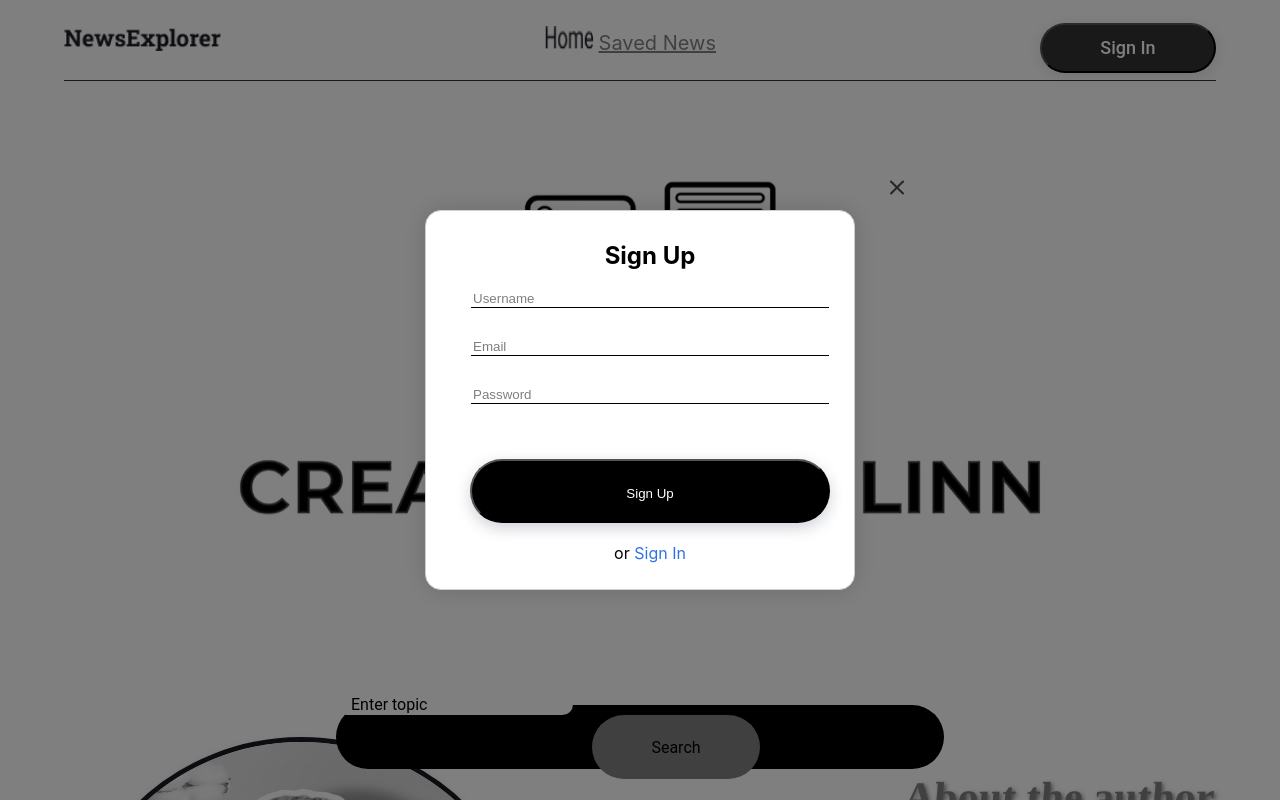
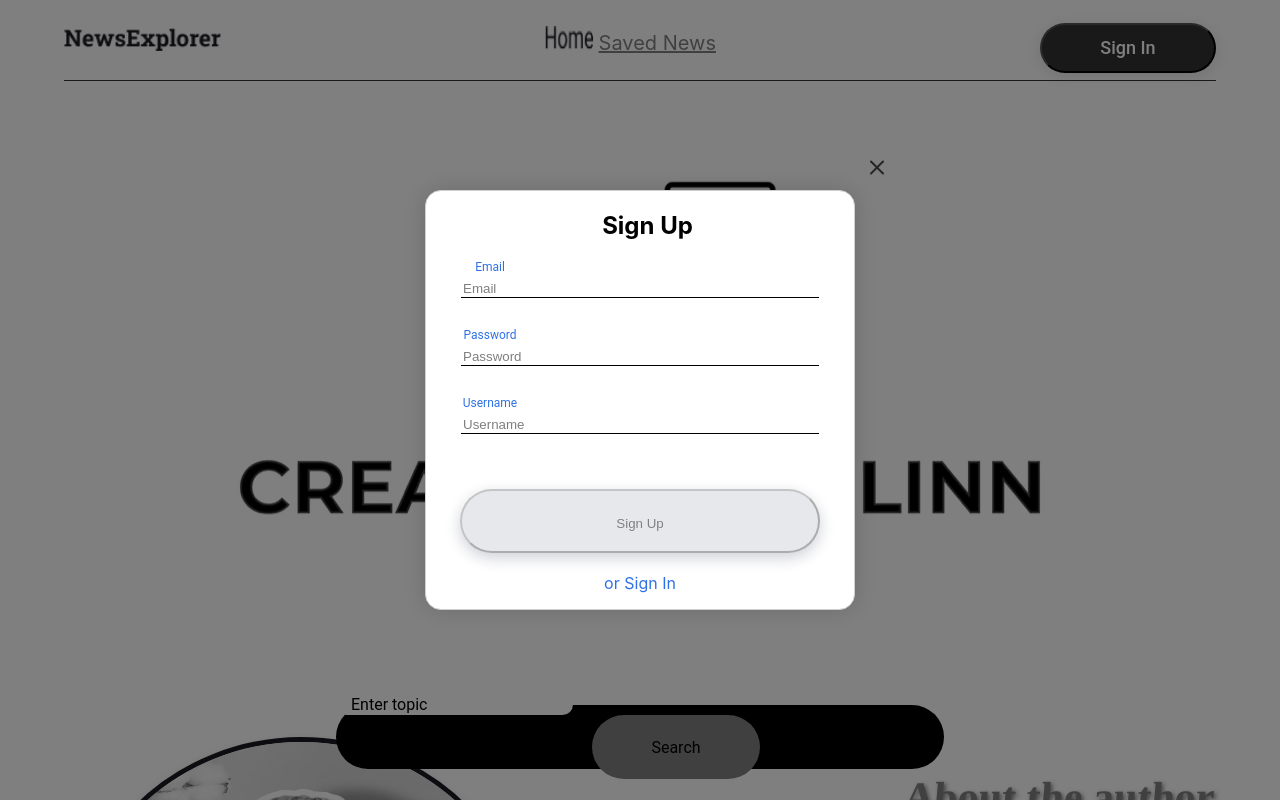
Before and after one commit to blinn26/project-name-frontend, a React (Create React App) app: page /about in a window 1280 px wide. Both pictures are taken after a click on the button "Sign In". Shown: the top 800 px of the page. Built offline with nearby package versions, Linux system fonts and the light colour scheme; no server answers.

Commit message:
Goodnight code

```diff
--- a/src/components/Footer/Footer.css
+++ b/src/components/Footer/Footer.css
@@ -1,5 +1,4 @@
 .footer {
-  max-width: 1440px;
   height: 80px;
   display: flex;
   justify-content: space-between;
--- a/src/components/ModalWithForm/ModalWithForm.css
+++ b/src/components/ModalWithForm/ModalWithForm.css
@@ -14,7 +14,8 @@
   transition: visibility 0s, opacity 0.5s linear;
 }
 
-.modal-overlay_open {
+.modal-overlay_open,
+.modal_open {
   visibility: visible;
   opacity: 1;
 }
@@ -30,22 +31,17 @@
   box-shadow: 0 0 25px rgba(0, 0, 0, 0.15);
 }
 
-.modal_open {
-  visibility: visible;
-  opacity: 1;
-}
-
 .modal__form {
   display: flex;
   flex-direction: column;
   align-items: center;
-  padding: 10px;
   position: relative;
   width: 100%;
 }
 
 .modal__title {
-  padding: 0;
+  text-align: left;
+  padding-left: 15px;
 }
 
 .modal__input {
@@ -55,7 +51,6 @@
   border-bottom: 1px solid #000000;
   background: transparent;
   margin-bottom: 30px;
-
 }
 
 .modal__input::placeholder {
@@ -77,9 +72,11 @@
   line-height: 64px;
 }
 
+.modal__button-submit_disabled,
 .modal__button-disabled {
   background-color: #E6E8EB;
   cursor: not-allowed;
+  color: gray;
 }
 
 .modal__button-close {
@@ -95,6 +92,11 @@
 .modal__alternative {
   text-align: center;
   margin-top: 20px;
+  color: #2F71E5;
+
+  cursor: pointer;
+
+
 }
 
 .signin-link {
@@ -103,7 +105,7 @@
 }
 
 .modal__error-message {
-  font-family: 'Inter', sans-serif;
+  font-family: "Roboto", sans-serif;
   font-weight: 400;
   font-size: 12px;
   line-height: 15px;
@@ -112,9 +114,7 @@
   width: 200px;
   height: 14px;
   margin-top: 5px;
-  /* Adjust this value as necessary */
   margin-bottom: 5px;
-  /* Adjust this value as necessary */
 }
 
 .invalid-email {
@@ -131,6 +131,23 @@
   color: #FF0000;
 }
 
-.modal__button-submit_disabled {
-  background-color: #E8E8E8;
+.input-group {
+  width: 100%;
+  display: flex;
+  flex-direction: column;
+  align-items: flex-start;
+  margin-bottom: 20px;
 }
+
+.modal__label,
+.login__label {
+  font-family: "Roboto", sans-serif;
+  font-weight: 400;
+  font-size: 12px;
+  line-height: 15px;
+  color: #2F71E5;
+  margin-bottom: 5px;
+  align-content: flex-start;
+  position: relative;
+  right: 150px;
+}
--- a/src/components/SignInandUpModal/SignInandUpModal.js
+++ b/src/components/SignInandUpModal/SignInandUpModal.js
@@ -8,7 +8,9 @@ function SignInandUpModal({ isOpen, onClose }) {
   const [isSignUp, setIsSignUp] = useState(true);
   const [isValidEmail, setIsValidEmail] = useState(true);
   const [isValidUsername, setIsValidUsername] = useState(true);
-  const [isValidPassword, setIsValidPassword] = useState(true);
+
+  // Calculate form validity
+  const isFormValid = isValidEmail && isValidUsername && password.length >= 4 && password.length <= 30;
 
   useEffect(() => {
     console.log(`Modal open state: ${isOpen}`);
@@ -21,10 +23,6 @@ function SignInandUpModal({ isOpen, onClose }) {
 
   const validateUsername = (username) => {
     return username.length >= 4 && username.length <= 30;
-  };
-
-  const validatePassword = (password) => {
-    return password.length >= 4 && password.length <= 30;
   };
 
   const handleEmailChange = (e) => {
@@ -43,7 +41,6 @@ function SignInandUpModal({ isOpen, onClose }) {
 
   const handlePasswordChange = (e) => {
     setPassword(e.target.value);
-    setIsValidPassword(validatePassword(e.target.value));
   };
 
   const handleSubmit = async (e) => {
@@ -62,23 +59,11 @@ function SignInandUpModal({ isOpen, onClose }) {
     setPassword('');
     setIsValidEmail(true);
     setIsValidUsername(true);
-    setIsValidPassword(true);
   };
-
-  const isFormValid = isValidEmail && isValidUsername && isValidPassword;
 
   return (
     <ModalWithForm title={isSignUp ? 'Sign Up' : 'Sign In'} isOpen={isOpen} onClose={onClose} onSubmit={handleSubmit}>
-      {isSignUp && (
-        <input
-          className={`modal__input ${!isValidUsername ? 'invalid' : ''}`}
-          type='text'
-          value={username}
-          onChange={handleUsernameChange}
-          placeholder='Username'
-          required
-        />
-      )}
+      <label className='modal__label'>Email</label>
       <input
         className={`modal__input ${!isValidEmail ? 'invalid' : ''}`}
         type='email'
@@ -88,14 +73,28 @@ function SignInandUpModal({ isOpen, onClose }) {
         required
       />
       {!isValidEmail && <span className='modal__error-message'>This email is not available</span>}
+      <label className='modal__label'>Password</label>
       <input
-        className={`modal__input ${!isValidPassword ? 'invalid' : ''}`}
+        className='modal__input'
         type='password'
         value={password}
         onChange={handlePasswordChange}
         placeholder='Password'
         required
       />
+      {isSignUp && (
+        <>
+          <label className='modal__label'>Username</label>
+          <input
+            className={`modal__input ${!isValidUsername ? 'invalid' : ''}`}
+            type='text'
+            value={username}
+            onChange={handleUsernameChange}
+            placeholder='Username'
+            required
+          />
+        </>
+      )}
       <button
         className={`modal__button-submit ${!isFormValid ? 'modal__button-submit_disabled' : ''}`}
         type='submit'
@@ -104,7 +103,7 @@ function SignInandUpModal({ isOpen, onClose }) {
       </button>
       <p className='modal__alternative'>
         or{' '}
-        <span className='signin-link' onClick={toggleForm}>
+        <span className='modal__alternative-action' onClick={toggleForm}>
           {isSignUp ? 'Sign In' : 'Sign Up'}
         </span>
       </p>
```
